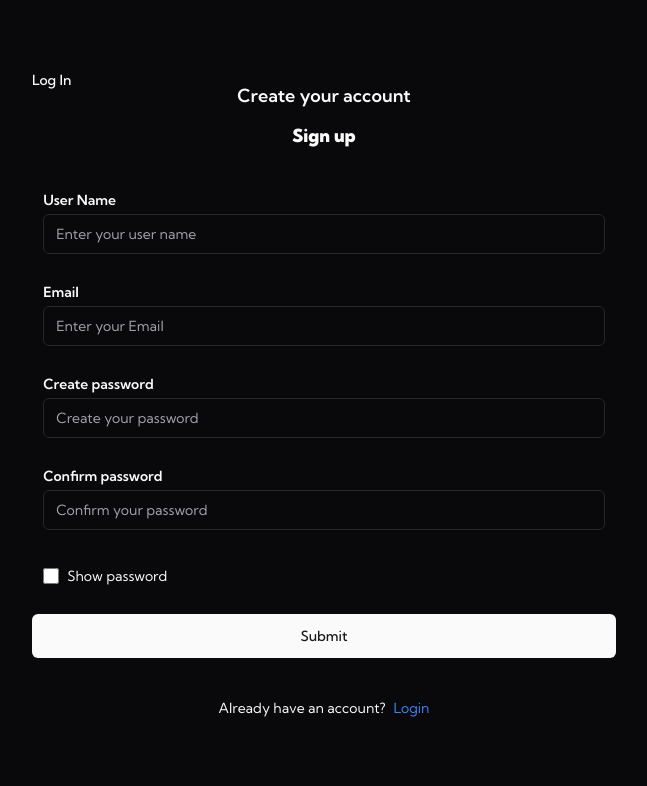
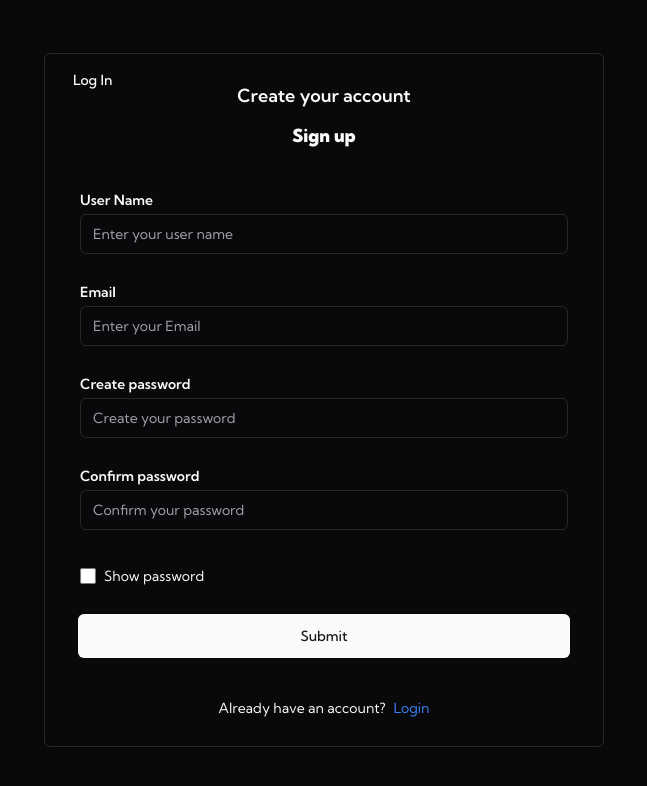
Before and after one commit to Igie-dev/connectify, a React (Vite) app in the folder front_end/: page /register/form in a window 1280 px wide. Shown: the top 786 px of the page, without its empty margins (316-963 px from the left). Built offline with nearby package versions, Linux system fonts and the light colour scheme; no server answers.

Commit message:
adjust forms

```diff
--- a/front_end/src/pages/authPage/login/LoginPage.tsx
+++ b/front_end/src/pages/authPage/login/LoginPage.tsx
@@ -48,7 +48,7 @@ export default function LoginPage() {
     <section className="flex items-center justify-center w-screen h-screen">
       <form
         onSubmit={formik.handleSubmit}
-        className="w-full max-w-[40rem] flex flex-col items-center gap-5  px-2 pb-5  md:px-5 md:pb-10 "
+        className="w-full max-w-[35rem] flex flex-col items-center gap-5  px-2 pb-5  md:px-5 md:pb-10 md:border rounded-md"
       >
         <div className="flex justify-start w-full mt-5">
           <Button
@@ -62,7 +62,7 @@ export default function LoginPage() {
           </Button>
         </div>
 
-        <h1 className="mt-5 text-2xl font-bold">Welcome to ChannelConnect</h1>
+        <h1 className="mt-5 text-2xl font-bold">Welcome to Connectify</h1>
         <h3 className="text-lg font-semibold">Log In</h3>
         <p className="my-2 text-sm text-destructive">{error?.data?.error}</p>
         <main className="flex flex-col items-start w-full gap-2">
--- a/front_end/src/pages/authPage/register/RegisterForm.tsx
+++ b/front_end/src/pages/authPage/register/RegisterForm.tsx
@@ -61,7 +61,7 @@ export default function RegisterForm() {
   };
 
   return (
-    <div className="w-full max-w-[40rem] flex flex-col items-center gap-5  px-2 py-2   relative ">
+    <div className="w-full max-w-[35em] flex flex-col items-center gap-5  px-2 py-2  md:border rounded-md relative ">
       <header className="relative flex flex-col items-center w-full gap-3 pt-5">
         <Button
           size="sm"
@@ -197,13 +197,13 @@ export default function RegisterForm() {
           <p className="text-sm">Show password</p>
         </div>
 
-        <div className="flex w-full gap-2 px-5 ">
+        <div className="flex justify-center w-full gap-2 px-5 ">
           <Button
             size="lg"
             type="submit"
             disabled={isLoading}
             variant="default"
-            className="w-full"
+            className="w-[98%]"
           >
             {isLoading ? <BtnsLoaderSpinner /> : "Submit"}
           </Button>
--- a/front_end/src/pages/authPage/register/RegisterVeryOtp.tsx
+++ b/front_end/src/pages/authPage/register/RegisterVeryOtp.tsx
@@ -58,7 +58,7 @@ export default function VerifyOtp() {
   return (
     <form
       onSubmit={handleSubmit}
-      className="w-full max-w-[30rem] flex flex-col gap-5 md:border rounded-md py-10"
+      className="w-full max-w-[35rem] flex flex-col gap-5 md:border rounded-md py-10"
     >
       <header className="flex flex-col items-center w-full">
         <div className="text-lg font-semibold lg:text-3xl">
```
